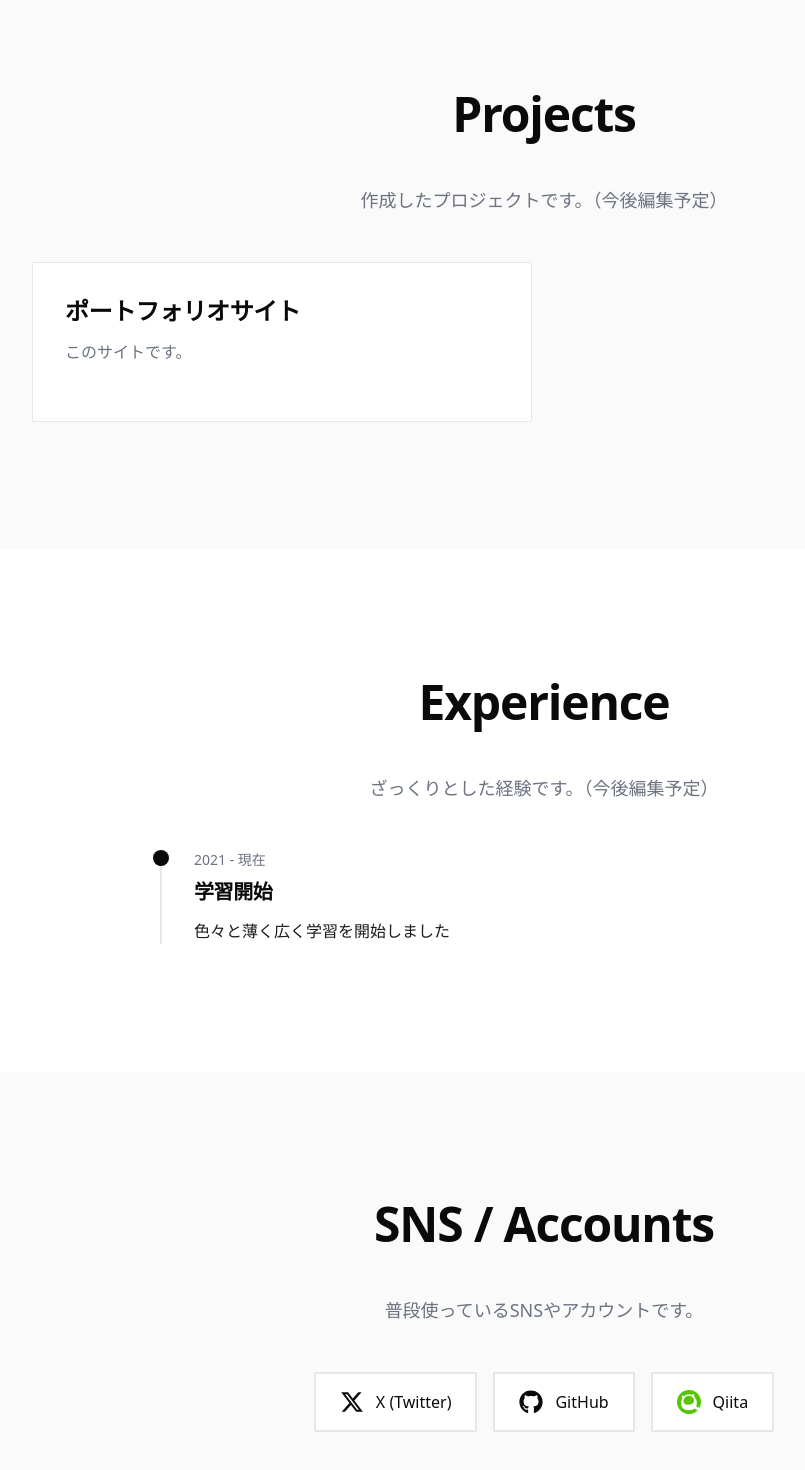
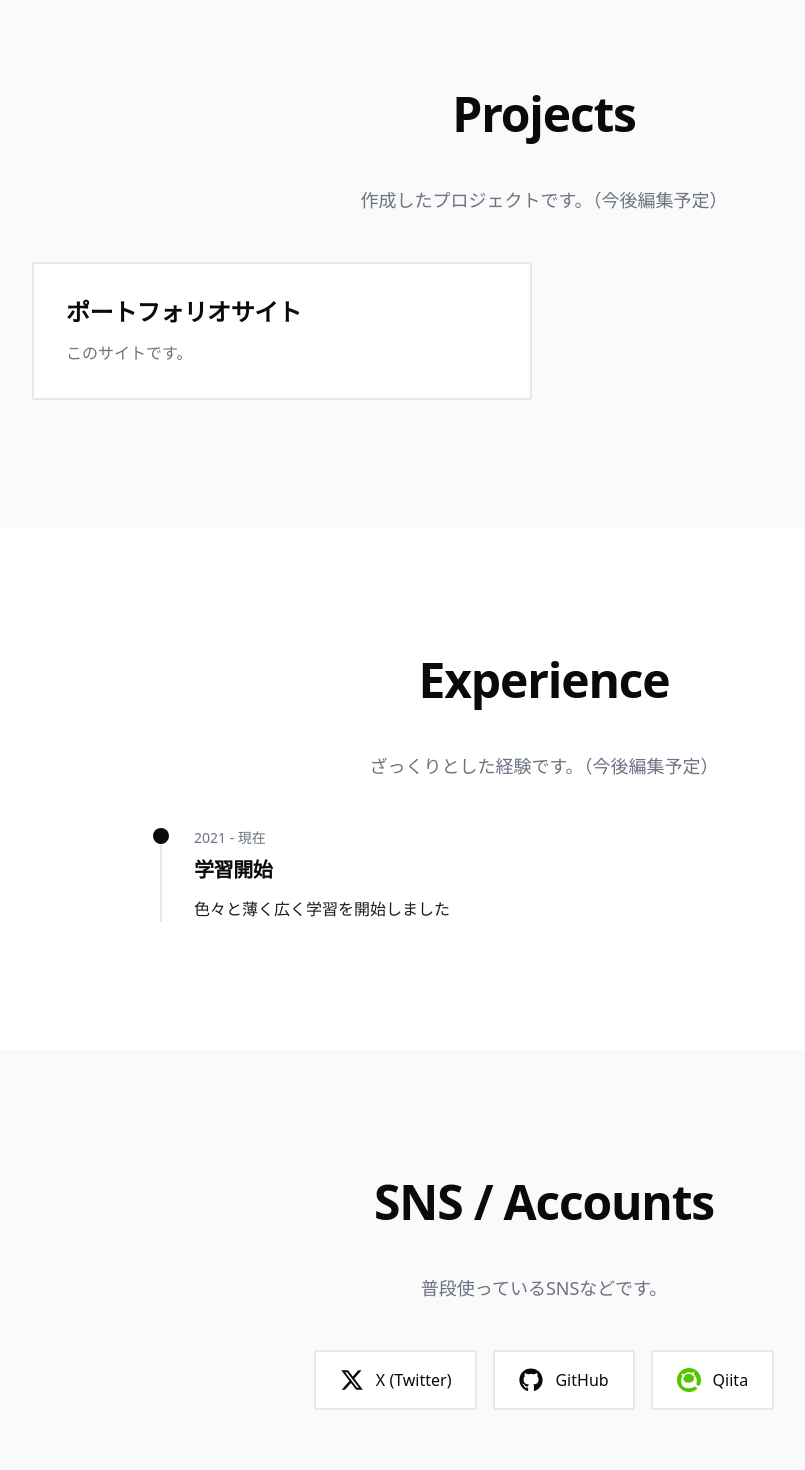
Before and after one commit to sanbay3/san_bay3_portfolio, a Next.js app: page / in a window 1280 px wide. Shown: the part 2384-3854 px from the top of the page, without its empty margins (96-901 px from the left). Built offline with nearby package versions, Linux system fonts and the light colour scheme.

Commit message:
Update projects card

```diff
--- a/components/Contact.tsx
+++ b/components/Contact.tsx
@@ -84,7 +84,7 @@ export default function Contact() {
         <h2 className="section-title">SNS / Accounts</h2>
 
         <p className="text-text-muted mb-12 text-lg max-w-2xl mx-auto text-center">
-          普段使っているSNSやアカウントです。
+          普段使っているSNSなどです。
         </p>
 
         {/* SNSリンクのリスト */}
--- a/components/Projects.tsx
+++ b/components/Projects.tsx
@@ -19,8 +19,7 @@ export default function Projects() {
     {
       title: 'ポートフォリオサイト',
       description: 'このサイトです。',
-      // link: 'https://example.com', // デプロイ後のURL
-      // github: 'https://github.com/username/repo', // GitHubリポジトリ
+      link: 'https://fabulous-tulumba-816ab8.netlify.app',
     },
     // 今後追加するプロジェクトをここに記入
   ]
@@ -37,43 +36,30 @@ export default function Projects() {
         {/* プロジェクトカードのグリッド */}
         <div className="grid md:grid-cols-2 gap-6">
           {projects.map((project, index) => (
-            <div
+            project.link ? (
+              <a
                 key={index}
-              className="p-8 border border-accent bg-bg-primary rounded-sm hover:shadow-medium hover:-translate-y-1 transition-all duration-300 group"
+                href={project.link}
+                target="_blank"
+                rel="noopener noreferrer"
+                className="group block p-8 border-2 border-accent bg-bg-primary rounded-sm hover:border-text-primary hover:shadow-medium hover:-translate-y-1 transition-all duration-300"
               >
                 <h3 className="text-2xl font-bold mb-3 group-hover:text-text-secondary transition-colors">
                   {project.title}
                 </h3>
-              <p className="text-text-muted mb-6 leading-relaxed">{project.description}</p>
-
-              {/* リンクボタン（存在する場合のみ表示） */}
-              {(project.link || project.github) && (
-                <div className="flex gap-6">
-                  {project.link && (
-                    <a
-                      href={project.link}
-                      target="_blank"
-                      rel="noopener noreferrer"
-                      className="text-text-primary font-medium border-b-2 border-text-primary hover:border-text-secondary transition-colors inline-flex items-center gap-1"
+                <p className="text-text-muted leading-relaxed">{project.description}</p>
+              </a>
+            ) : (
+              <div
+                key={index}
+                className="p-8 border-2 border-accent bg-bg-primary rounded-sm"
               >
-                      サイトを見る
-                      <span className="group-hover:translate-x-1 transition-transform">→</span>
-                    </a>
-                  )}
-                  {project.github && (
-                    <a
-                      href={project.github}
-                      target="_blank"
-                      rel="noopener noreferrer"
-                      className="text-text-primary font-medium border-b-2 border-text-primary hover:border-text-secondary transition-colors inline-flex items-center gap-1"
-                    >
-                      GitHub
-                      <span className="group-hover:translate-x-1 transition-transform">→</span>
-                    </a>
-                  )}
+                <h3 className="text-2xl font-bold mb-3">
+                  {project.title}
+                </h3>
+                <p className="text-text-muted leading-relaxed">{project.description}</p>
               </div>
-              )}
-            </div>
+            )
           ))}
         </div>
       </div>
```
Lines whose indentation alone changed are shown as unchanged.
